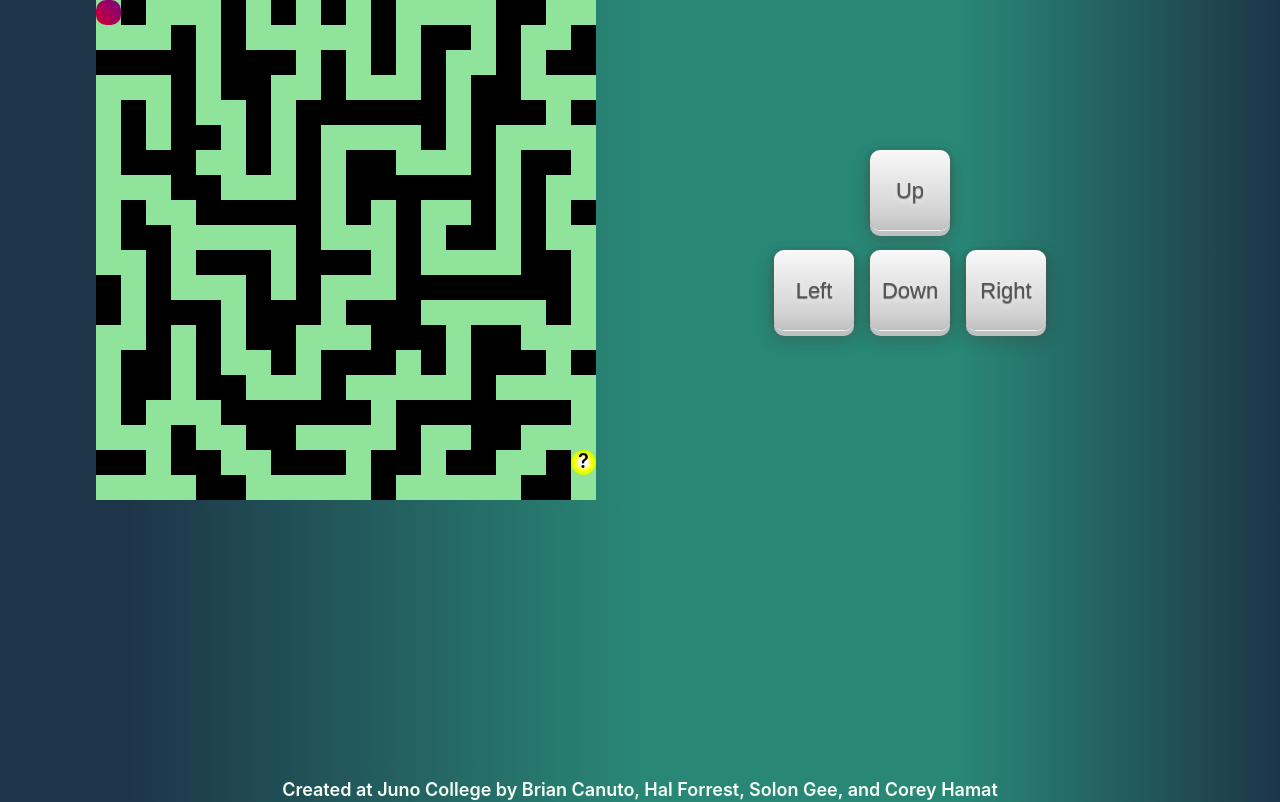
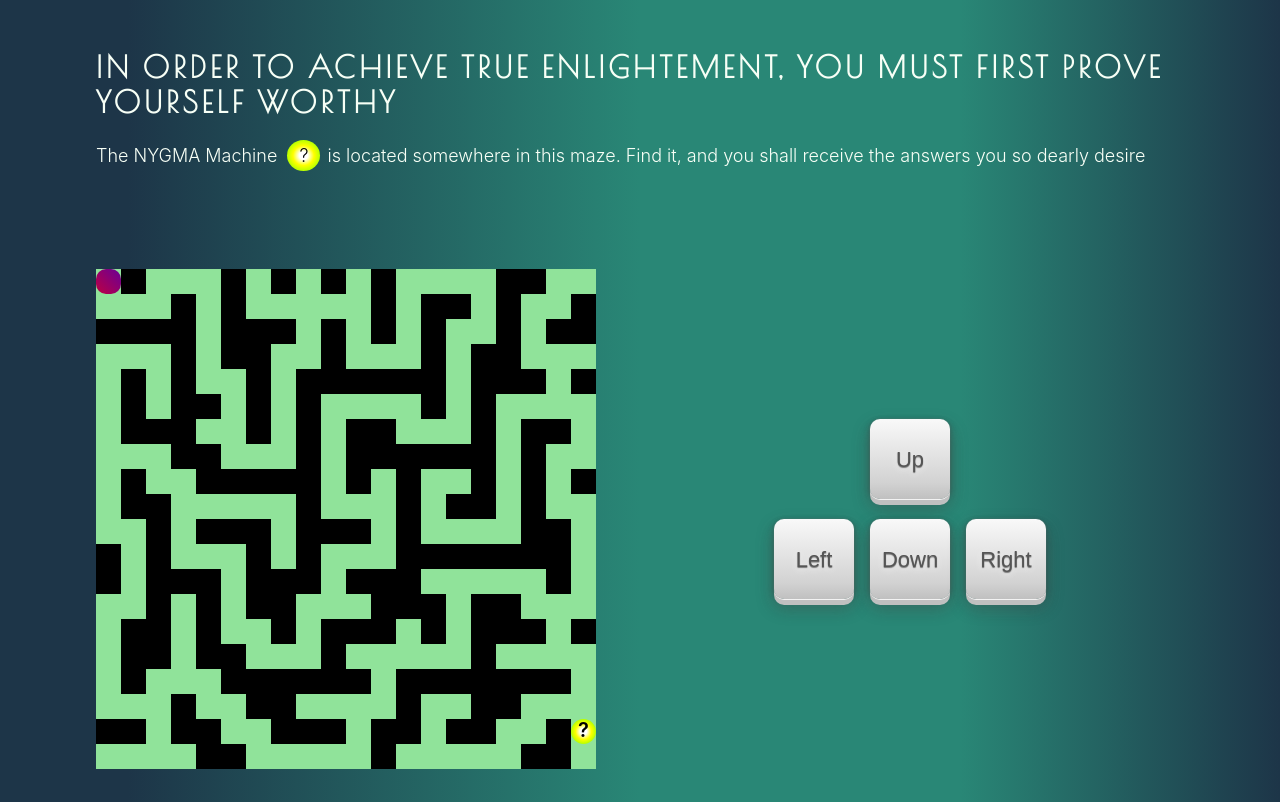
Before and after one commit to nygma-machine/project-4, a React (Create React App) app: page /Maze in a window 1280 px wide. Shown: the top 802 px of the page. Built offline with nearby package versions, Linux system fonts and the light colour scheme; no server answers; the database is empty.

Commit message:
added flavor text to Maze.js & added vertical margins for Maze & results sub-page

```diff
--- a/src/HallOfFame.js
+++ b/src/HallOfFame.js
@@ -19,7 +19,7 @@ const HallOfFame = (props) => {
 			<ul>
 				{hallOfFame.map((element) => {
 					return (
-						<li key={element.key}>{element.usersName}: {element.score}</li>
+						<li key={element.key}><span className="hofName">{element.usersName}</span>: {element.score}</li>
 					)
 				})}
 			</ul>
--- a/src/Maze.js
+++ b/src/Maze.js
@@ -147,8 +147,12 @@ const Maze = (props) => {
 	checkVictory()
 
 	return (
-		<div>
-			<div className="wrapper mazeFlex">
+		<div className="wrapper">
+			<div className="mazeHeading">
+				<h2>In order to achieve true enlightement, you must first prove yourself worthy</h2>
+				<p>The NYGMA Machine <span className="nygmaLegend"></span> is located somewhere in this maze. Find it, and you shall receive the answers you so dearly desire</p>
+			</div>
+			<div className="mazeFlex">
 				<div className="maze">
 					{
 						mazeMap.map((row, index) => {
--- a/src/styles/scss/_Maze.scss
+++ b/src/styles/scss/_Maze.scss
@@ -1,27 +1,11 @@
-.answerButton {
-    font-family: $bodyFont;
-    position: absolute;
-    top: 50%;
-    left: 50%;
-    text-transform: uppercase;
-    color: #f7fff6;
-    font-weight: 600;
-    background: #90e39a;
-    border: #f7fff6 solid 0.05rem;
-    padding: 15px 25px;
-    &:hover,
-    &:focus {
-        color: #298776;
-    }
-    &:active {
-        background: #50c17f;
-    }
-}
-
 .maze {
     display: flex;
     flex-direction: column;
     position: relative;
+}
+
+.mazeHeading {
+    margin: 50px auto;
 }
 
 .row {
@@ -71,7 +55,8 @@
     align-items: center;
 }
 
-.block2::before {
+.block2::before,
+.nygmaLegend::before {
     width: 100%;
     height: 100%;
     text-align: center;
@@ -81,6 +66,18 @@
     color: black;
     content: "?";
     animation: glow 1s linear infinite;
+}
+
+.nygmaLegend {
+    display: inline-block;
+    width: 25px;
+    height: 25px;
+    margin-left: 5px;
+    margin-right: 10px;
+    &::before {
+        padding: 5px 12px;
+        content: "?";
+    }
 }
 
 .block3 {
@@ -93,7 +90,6 @@
 .block3.distance1::before {
     content: "X";
     color: red;
-
 }
 
 @keyframes glow {
@@ -115,7 +111,7 @@
     background: linear-gradient(45deg, red, blue);
     background-size: 500% 100%;
     animation: shifting 5s ease infinite;
-	border-radius: 10px;
+    border-radius: 10px;
 }
 @keyframes shifting {
     0% {
--- a/src/styles/scss/_Results.scss
+++ b/src/styles/scss/_Results.scss
@@ -1,6 +1,5 @@
 .resultsFlex {
     display: flex;
-    margin: 50px 0;
 }
 
 .results {
--- a/src/styles/scss/_typography.scss
+++ b/src/styles/scss/_typography.scss
@@ -8,7 +8,14 @@ a {
     text-decoration: none;
 }
 
-footer{
+h2,
+h3 {
+    font-family: $headerFont;
+    // color: #f7fff6;
+    letter-spacing: 0.2rem;
+}
+
+footer {
     margin-top: 1rem;
 }
 
@@ -24,8 +31,22 @@ footer a {
     }
 }
 
-h2,
-h3 {
-    // color: #f7fff6;
-    letter-spacing: 0.2rem;
+.leaderboard {
+    h2 {
+        text-transform: uppercase;
+    }
+    .hofName {
+        text-transform: uppercase;
+        font-weight: 700;
+    }
 }
+
+.mazeHeading {
+    h2 {
+        text-transform: uppercase;
+    }
+    p {
+        line-height: 1.15rem;
+        font-weight: 300;
+    }
+}
--- a/src/styles/scss/styles.css
+++ b/src/styles/scss/styles.css
@@ -322,6 +322,12 @@ a {
   text-decoration: none;
 }
 
+h2,
+h3 {
+  font-family: "Poiret One", cursive;
+  letter-spacing: 0.2rem;
+}
+
 footer {
   margin-top: 1rem;
 }
@@ -338,9 +344,20 @@ footer a {
   font-family: "Hind Siliguri", sans-serif;
 }
 
-h2,
-h3 {
-  letter-spacing: 0.2rem;
+.leaderboard h2 {
+  text-transform: uppercase;
+}
+.leaderboard .hofName {
+  text-transform: uppercase;
+  font-weight: 700;
+}
+
+.mazeHeading h2 {
+  text-transform: uppercase;
+}
+.mazeHeading p {
+  line-height: 1.15rem;
+  font-weight: 300;
 }
 
 ul,
@@ -487,29 +504,14 @@ ul li {
   width: calc(35% + 30px);
 }
 
-.answerButton {
-  font-family: "Hind Siliguri", sans-serif;
-  position: absolute;
-  top: 50%;
-  left: 50%;
-  text-transform: uppercase;
-  color: #f7fff6;
-  font-weight: 600;
-  background: #90e39a;
-  border: #f7fff6 solid 0.05rem;
-  padding: 15px 25px;
-}
-.answerButton:hover, .answerButton:focus {
-  color: #298776;
-}
-.answerButton:active {
-  background: #50c17f;
-}
-
 .maze {
   display: flex;
   flex-direction: column;
   position: relative;
+}
+
+.mazeHeading {
+  margin: 50px auto;
 }
 
 .row {
@@ -567,7 +569,8 @@ ul li {
   align-items: center;
 }
 
-.block2::before {
+.block2::before,
+.nygmaLegend::before {
   width: 100%;
   height: 100%;
   text-align: center;
@@ -578,6 +581,18 @@ ul li {
   content: "?";
   -webkit-animation: glow 1s linear infinite;
           animation: glow 1s linear infinite;
+}
+
+.nygmaLegend {
+  display: inline-block;
+  width: 25px;
+  height: 25px;
+  margin-left: 5px;
+  margin-right: 10px;
+}
+.nygmaLegend::before {
+  padding: 5px 12px;
+  content: "?";
 }
 
 .block3 {
@@ -650,7 +665,6 @@ ul li {
 }
 .resultsFlex {
   display: flex;
-  margin: 50px 0;
 }
 
 .results {
@@ -796,8 +810,9 @@ footer a {
   line-height: 1rem;
 }
 
-.App {
-  min-height: 95vh;
+.mazeFlex,
+.resultsFlex {
+  margin: 100px auto;
 }
 
 footer {
--- a/src/styles/scss/styles.scss
+++ b/src/styles/scss/styles.scss
@@ -28,12 +28,13 @@ footer {
     }
 }
 
-.App {
-    min-height: 95vh;
+.mazeFlex,
+.resultsFlex {
+    margin: 100px auto;
 }
 
 footer {
     min-height: 5vh;
 }
 
-@import "mediaQueries"
+@import "mediaQueries";
```
Also changed, not shown: 1 other file (tests, documents, lock files or other folders).
